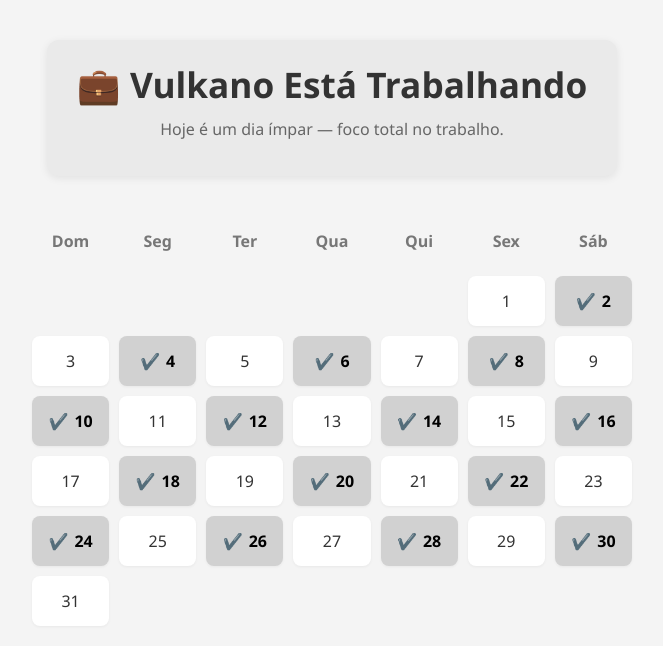
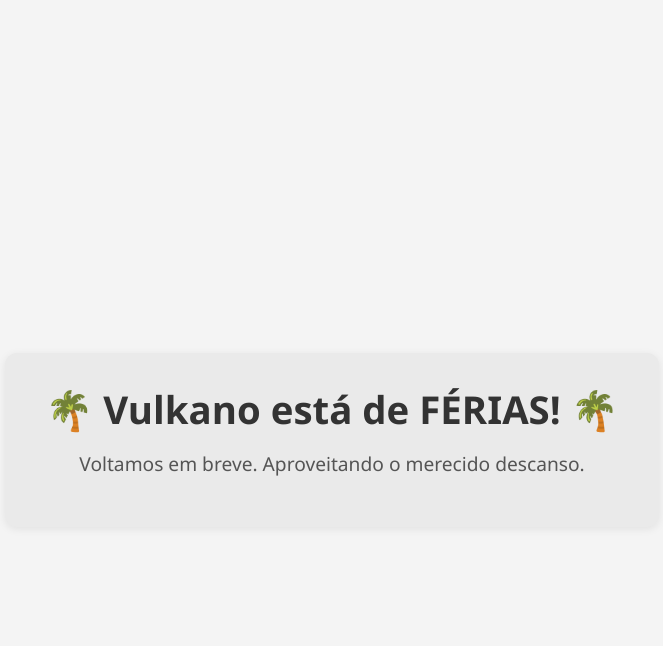
Before and after one commit to VulkanoTG/folga-checker, a plain HTML site: page index.html in a window 1280 px wide. Shown: the whole page, without its empty margins (308-971 px from the left). Drawn offline with Linux system fonts and the light colour scheme.

Commit message:
Vacation Update index.html
Férias dos crias

```diff
--- a/index.html
+++ b/index.html
@@ -13,13 +13,14 @@
       color: #333;
       display: flex;
       flex-direction: column;
+      justify-content: center;
       align-items: center;
+      height: 100vh;
+      text-align: center;
     }
 
     .banner {
-      text-align: center;
-      margin-bottom: 40px;
-      padding: 20px 30px;
+      padding: 30px 40px;
       border-radius: 12px;
       background-color: #eaeaea;
       box-shadow: 0 2px 8px rgba(0,0,0,0.08);
@@ -27,139 +28,28 @@
 
     .banner h1 {
       margin: 0;
-      font-size: 2.2rem;
+      font-size: 2.4rem;
     }
 
     .banner p {
-      margin-top: 10px;
-      font-size: 1rem;
-      color: #666;
-    }
-
-    .calendar {
-      display: grid;
-      grid-template-columns: repeat(7, 1fr);
-      gap: 10px;
-      max-width: 600px;
-      width: 100%;
-    }
-
-    .day {
-      text-align: center;
-      padding: 14px 0;
-      border-radius: 8px;
-      font-size: 1rem;
-      background-color: white;
-      box-shadow: 0 1px 3px rgba(0,0,0,0.05);
-      position: relative;
-      cursor: default;
-    }
-
-    .header {
-      font-weight: bold;
-      background: transparent;
-      box-shadow: none;
-      color: #777;
-    }
-
-    .folga {
-      background-color: #d1d1d1;
-      font-weight: 500;
-      color: #000;
-      display: flex;
-      justify-content: center;
-      align-items: center;
-      gap: 6px;
-    }
-
-    .tooltip::after {
-      content: attr(data-tooltip);
-      position: absolute;
-      bottom: 120%;
-      left: 50%;
-      transform: translateX(-50%);
-      background: #333;
-      color: white;
-      padding: 5px 8px;
-      border-radius: 4px;
-      font-size: 0.8rem;
-      white-space: nowrap;
-      opacity: 0;
-      pointer-events: none;
-      transition: opacity 0.2s ease;
-    }
-
-    .tooltip:hover::after {
-      opacity: 1;
-    }
-
-    .invisivel {
-      visibility: hidden;
+      margin-top: 15px;
+      font-size: 1.2rem;
+      color: #555;
     }
 
     @media (max-width: 480px) {
       .banner h1 {
-        font-size: 1.6rem;
+        font-size: 1.8rem;
       }
     }
   </style>
 </head>
 <body>
 
-  <div class="banner" id="statusHoje"></div>
-  <div class="calendar" id="calendar"></div>
+  <div class="banner">
+    <h1>🌴 Vulkano está de FÉRIAS! 🌴</h1>
+    <p>Voltamos em breve. Aproveitando o merecido descanso.</p>
+  </div>
 
-  <script>
-    const hoje = new Date();
-    const dia = hoje.getDate();
-    const mes = hoje.getMonth();
-    const ano = hoje.getFullYear();
-
-    const statusEl = document.getElementById("statusHoje");
-    const calendarEl = document.getElementById("calendar");
-
-    const isFolga = dia % 2 === 0;
-
-    statusEl.innerHTML = `
-      <h1>${isFolga ? "✔️ Vulkano Está de Folga" : "💼 Vulkano Está Trabalhando"}</h1>
-      <p>${isFolga ? "Hoje é um dia par — dia de descanso!" : "Hoje é um dia ímpar — foco total no trabalho."}</p>
-    `;
-
-    const diasSemana = ['Dom', 'Seg', 'Ter', 'Qua', 'Qui', 'Sex', 'Sáb'];
-    const primeiroDia = new Date(ano, mes, 1).getDay();
-    const totalDias = new Date(ano, mes + 1, 0).getDate();
-
-    // Cabeçalhos
-    diasSemana.forEach(dia => {
-      const el = document.createElement('div');
-      el.className = 'day header';
-      el.textContent = dia;
-      calendarEl.appendChild(el);
-    });
-
-    // Espaços antes do 1º dia
-    for (let i = 0; i < primeiroDia; i++) {
-      const el = document.createElement('div');
-      el.className = 'day invisivel';
-      calendarEl.appendChild(el);
-    }
-
-    // Dias do mês
-    for (let d = 1; d <= totalDias; d++) {
-      const el = document.createElement('div');
-      el.className = 'day tooltip';
-
-      if (d % 2 === 0) {
-        el.classList.add('folga');
-        el.innerHTML = `✔️ <strong>${d}</strong>`;
-        el.setAttribute('data-tooltip', 'Dia de folga');
-      } else {
-        el.textContent = d;
-        el.setAttribute('data-tooltip', 'ainn minha bucetinha');
-      }
-
-      calendarEl.appendChild(el);
-    }
-  </script>
 </body>
 </html>
```
